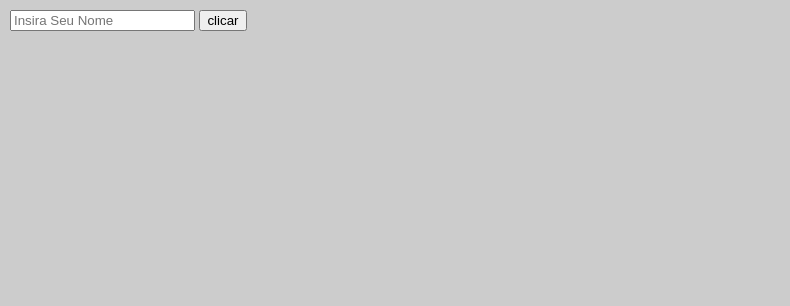
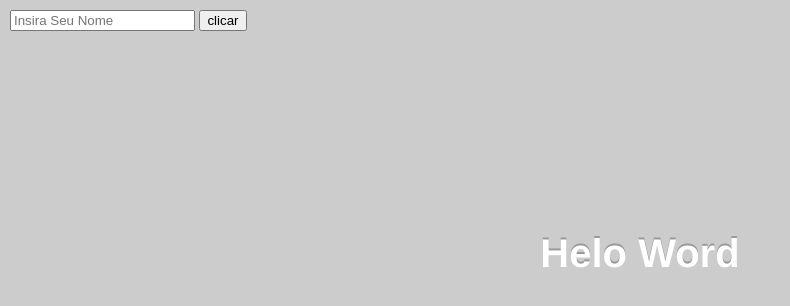
Before and after one commit to Miguell1105/Aula1-PAM, a website: page www/index.html in a window 1280 px wide. Shown: the whole page, without its empty margins (0-790 px from the left). Drawn offline with Linux system fonts and the light colour scheme.

Commit message:
foi inserido um Helo Word dentro de uma teg hi

```diff
--- a/www/index.html
+++ b/www/index.html
@@ -20,6 +20,7 @@
     <input type="text" placeholder="Insira Seu Nome" id="vlNome">
     <input type="button" value="clicar" onclick="capitarNome()">
     <h1 id="usuario"></h1>
+    <h1> Helo Word </h1>
 
 </body>
 </html>
```
